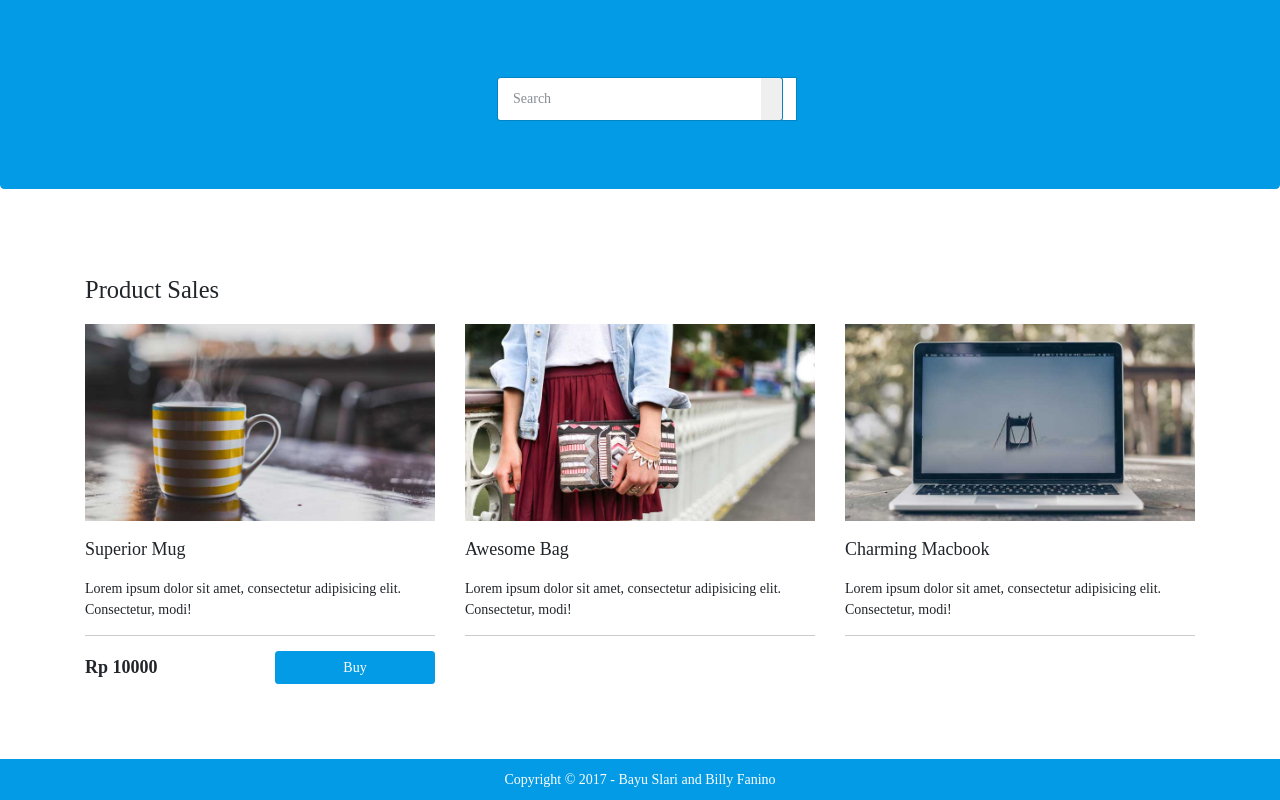
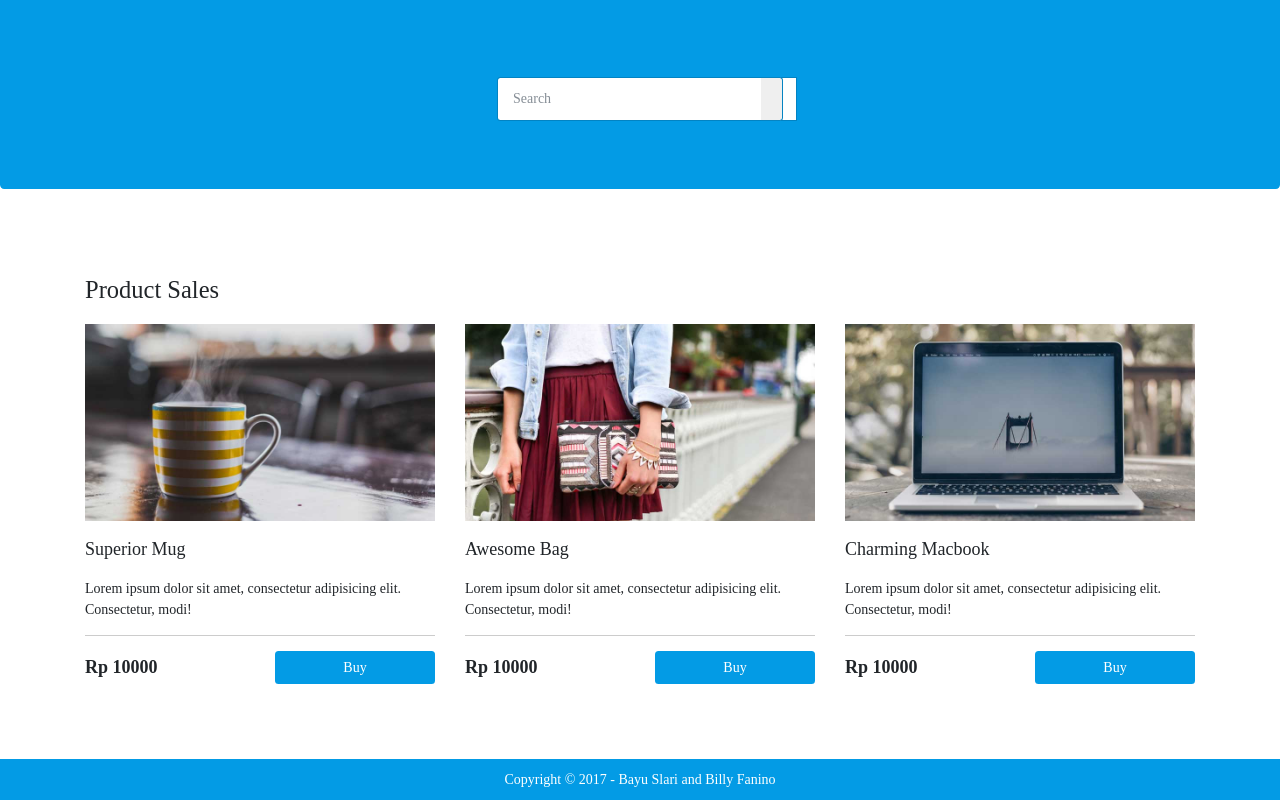
Before and after one commit to bayuslari/ss-marketplace, a website: page index.html in a window 1280 px wide. Shown: the part 311-1111 px from the top of the page. Drawn offline with nearby package versions, Linux system fonts and the light colour scheme; some icons are missing.

Commit message:
first commit

```diff
--- a/index.html
+++ b/index.html
@@ -156,6 +156,14 @@
 			<div class="product__short-desc">
 				Lorem ipsum dolor sit amet, consectetur adipisicing elit. Consectetur, modi!
 			</div>
+			<div class="row product__info align-items-center justify-content-between">
+				<div class="product__price col-md-6">
+					Rp 10000
+				</div>
+				<div class="col-md-6">
+					<button type="button" class="btn btn__buy">Buy</button>
+				</div>
+			</div>
 		</div>
       </div>
 
@@ -167,6 +175,14 @@
 			</div>
 			<div class="product__short-desc">
 				Lorem ipsum dolor sit amet, consectetur adipisicing elit. Consectetur, modi!
+			</div>
+			<div class="row product__info align-items-center justify-content-between">
+				<div class="product__price col-md-6">
+					Rp 10000
+				</div>
+				<div class="col-md-6">
+					<button type="button" class="btn btn__buy">Buy</button>
+				</div>
 			</div>
 		</div>
       </div>
```
Also changed, not shown: 1 other file.
